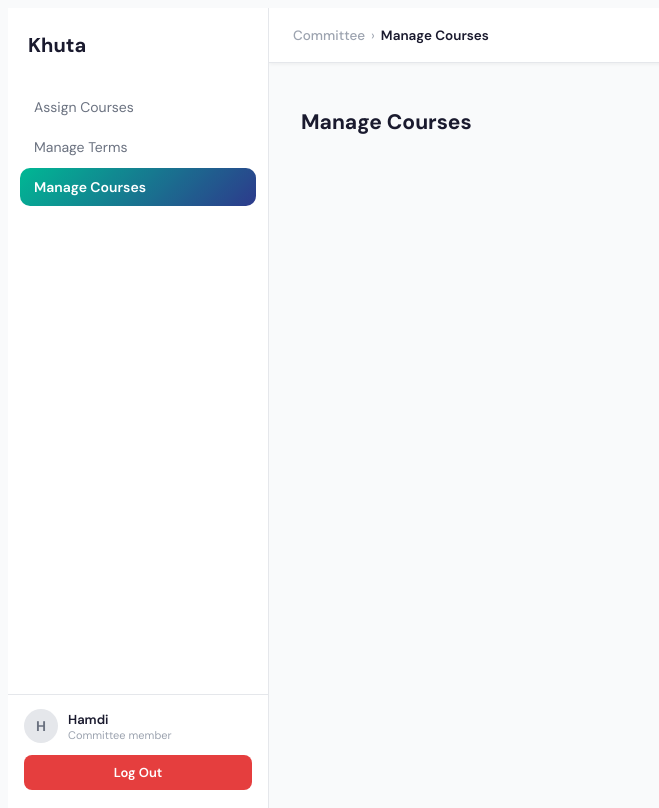
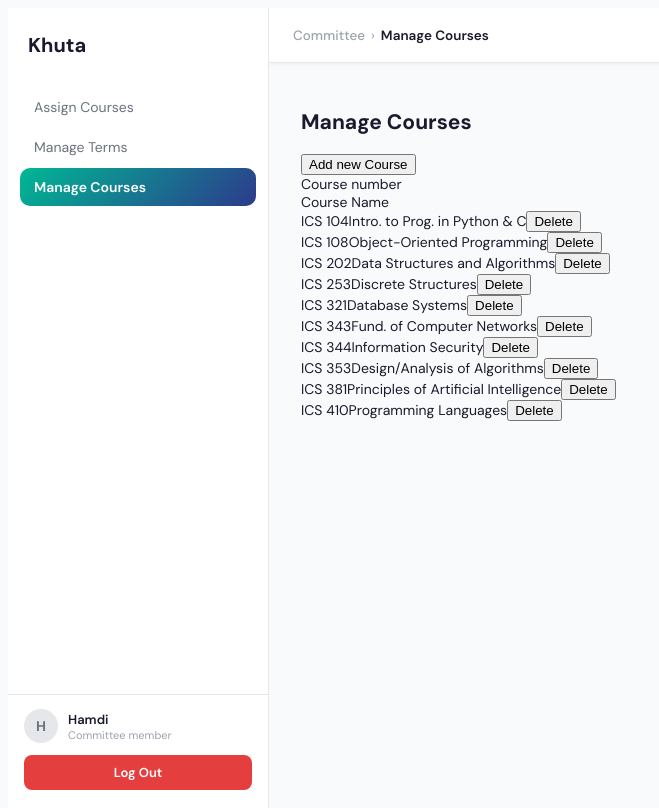
Before and after one commit to KawtharAlomran/SWE363ProjectGroup12, a React (Vite) app in the folder my-react-app/: page /committee/manage-courses in a window 1280 px wide. Shown: the whole page, without its empty margins (0-659 px from the left). Built offline with nearby package versions, Linux system fonts and the light colour scheme.

Commit message:
Add main structure for ManageCourses page

```diff
--- a/my-react-app/src/Committee/Pages/ManageCourses.jsx
+++ b/my-react-app/src/Committee/Pages/ManageCourses.jsx
@@ -1,3 +1,45 @@
+import { useState } from "react";
+
+const coursesList = [
+    { code: "ICS 104", name: "Intro. to Prog. in Python & C" },
+    { code: "ICS 108", name: "Object-Oriented Programming" },
+    { code: "ICS 202", name: "Data Structures and Algorithms" },
+    { code: "ICS 253", name: "Discrete Structures" },
+    { code: "ICS 321", name: "Database Systems" },
+    { code: "ICS 343", name: "Fund. of Computer Networks" },
+    { code: "ICS 344", name: "Information Security" },
+    { code: "ICS 353", name: "Design/Analysis of Algorithms" },
+    { code: "ICS 381", name: "Principles of Artificial Intelligence"},
+    { code: "ICS 410", name: "Programming Languages"}
+  ];
+
+
+function renderCourses(courses, handleDelete) {
+  return courses.map((course) => (
+    <div key={course.code}>
+      <span>{course.code}</span>
+      <span>{course.name}</span>
+      <button onClick={() => handleDelete(course.code)}>Delete</button>
+    </div>
+  ));
+}
+
 export default function ManageCourses() {
-  return <h2>Manage Courses</h2>;
+  const [courses, setCourses] = useState(coursesList);
+  const handleDelete = (code) => {
+      setCourses((prevCourses) => prevCourses.filter((course) => course.code !== code));
+  };
+return (
+    <div>
+      <div>
+        <h2>Manage Courses</h2>
+        <button>Add new Course</button>
+      </div>
+      <div>
+        <div>Course number</div>
+        <div className="text-center">Course Name</div>
+      </div>
+      {renderCourses(courses, handleDelete)}
+    </div>
+  )
 }
```
